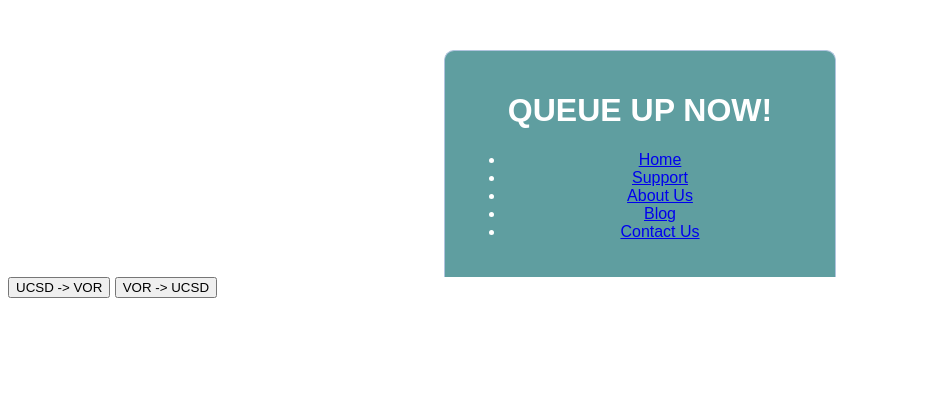
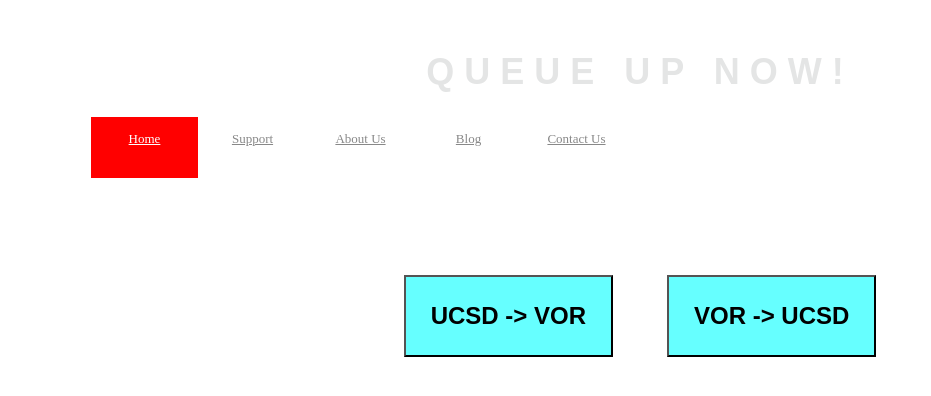
Before and after one commit to alankuo/EasyLineUp, a plain HTML site: page Direction.html in a window 1280 px wide. Shown: the whole page, without its empty margins (0-931 px from the left). Drawn offline with Linux system fonts and the light colour scheme.

Commit message:
direction

```diff
--- a/Direction.html
+++ b/Direction.html
@@ -6,7 +6,7 @@
     <meta name="viewport" content="width=device-width, initial-scale=1">
     <title>Direction</title>
 	<!-- CSS -->
-	<link href="css/style.css" rel="stylesheet">
+	<link href="css/style_c.css" rel="stylesheet">
 </head>
 <body>
   <div class="header">
```
Also changed, not shown: timeslot.html (+1 -1 lines), 1 other file.
